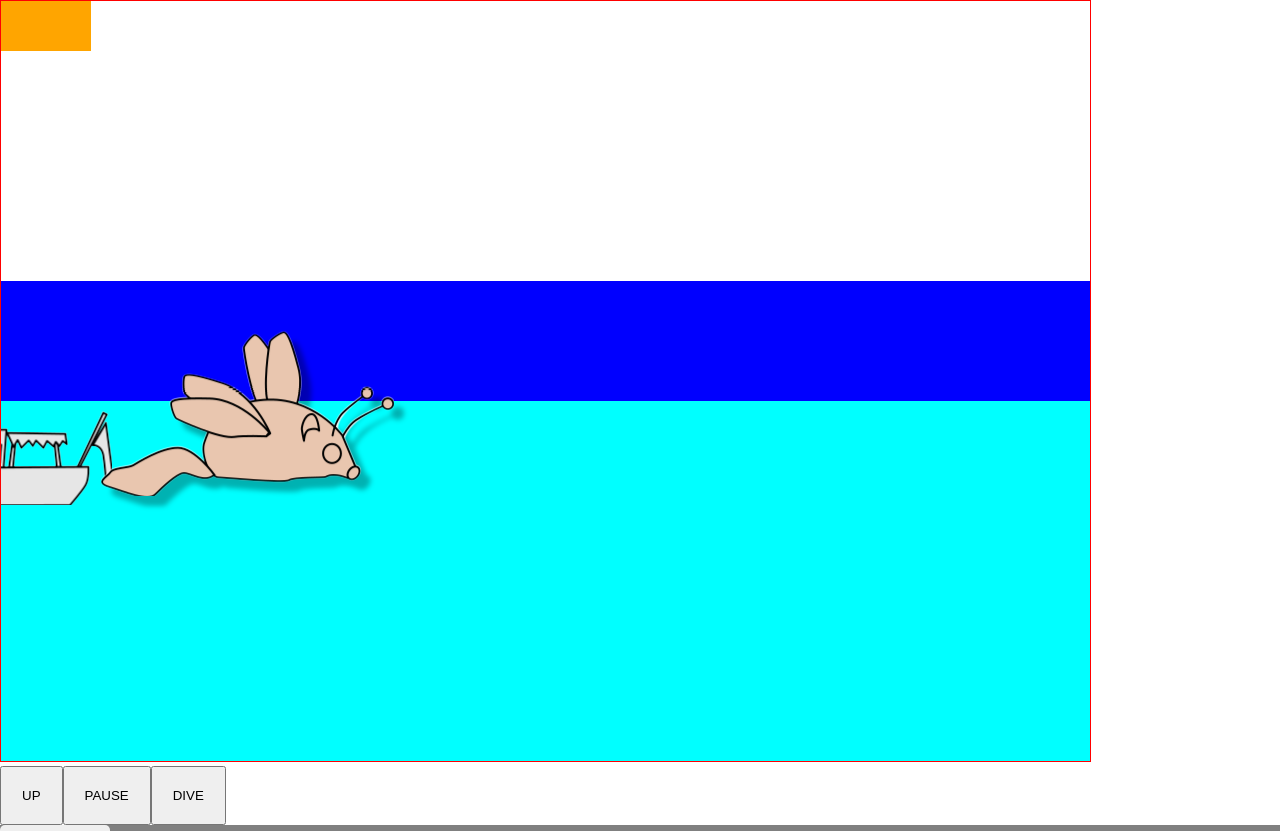
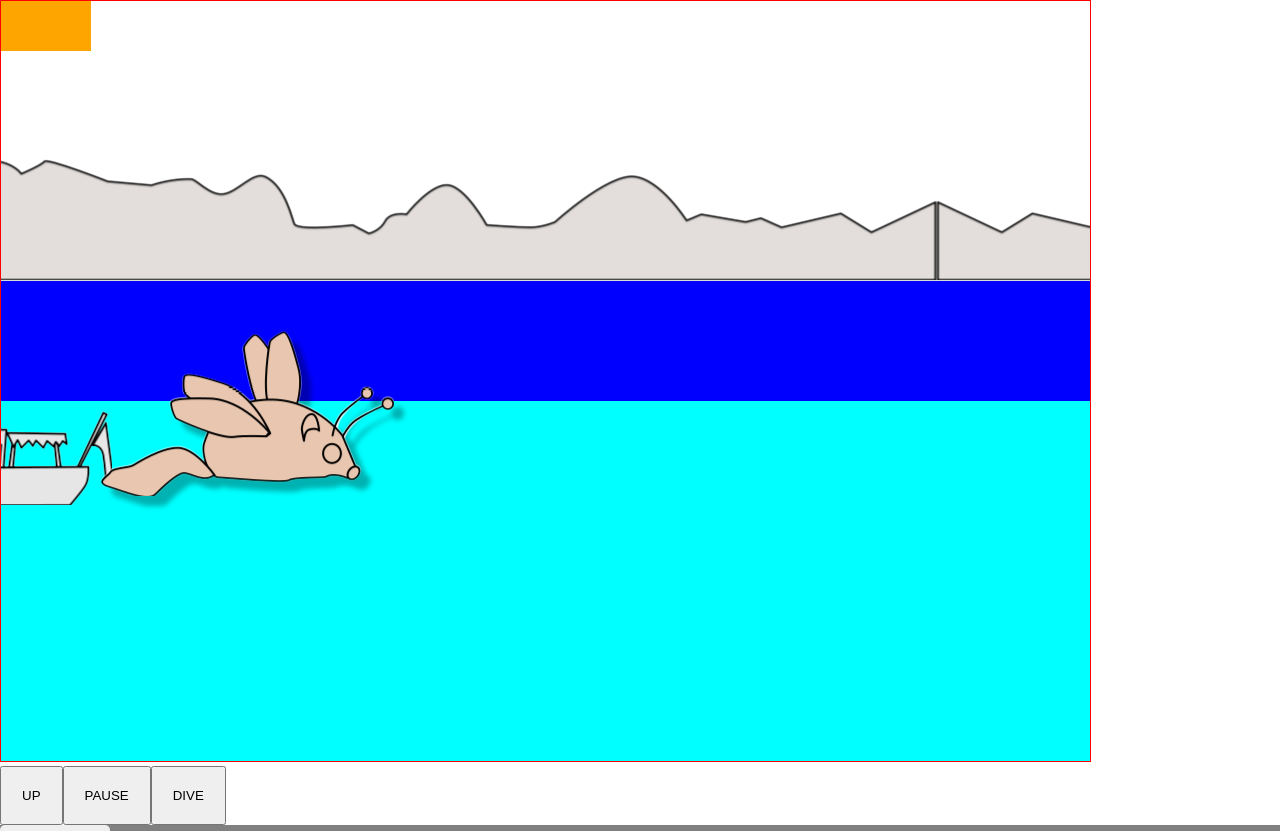
Before and after one commit to chrisdennett/tizzie-whizie-fly, a React (Create React App) app: page / in a window 1280 px wide. Shown: the top 831 px of the page. Built offline with nearby package versions, Linux system fonts and the light colour scheme.

Commit message:
Added shore

```diff
--- a/src/game/gameState.js
+++ b/src/game/gameState.js
@@ -19,11 +19,17 @@ export const spriteData = {
     w: 483.996,
     h: 164.181,
   },
+  shoreMask: {
+    x: 36.201,
+    y: 320.096,
+    w: 1029.128,
+    h: 121.686,
+  },
   shore: {
-    x: 0,
-    y: 80,
-    w: 805,
-    h: 130,
+    x: 41.354 - 16,
+    y: 130.692 - 18,
+    w: 1029.128,
+    h: 121.686,
   },
   playerSrc: {
     x: 198.985 - 16,
@@ -46,9 +52,9 @@ export const defaultGameState = {
 
   shorelineX: 0,
   shorelineY: water - 120,
-  shorelineW: 805,
-  shorelineH: 130,
-  shorelineSpeed: 0.2,
+  shorelineW: spriteData.shore.w,
+  shorelineH: spriteData.shore.h,
+  shorelineSpeed: 0.05,
 
   boatX: 800,
   boatY: water + 10,
--- a/src/spriteSheet/SpriteSheetMaker.js
+++ b/src/spriteSheet/SpriteSheetMaker.js
@@ -245,6 +245,15 @@ function createMaskedCanvas(spriteData, spriteCanvas, maskCanvas) {
     gameSpriteSheet.player.y + gameSpriteSheet.player.h + padding
   );
 
+  // draw shore
+  gameSpriteSheet.shore = drawMaskedSprite(
+    ctx,
+    spriteCanvas,
+    maskCanvas,
+    spriteData.shore,
+    spriteData.shoreMask,
+    gameSpriteSheet.boat.y + gameSpriteSheet.boat.h + padding
+  );
   // const { playerSrc: p, playerMask: m } = spriteData;
   // // draw the mask
   // ctx.drawImage(maskCanvas, m.x, m.y, m.w, m.h, 0, 0, p.w, p.h);
```
